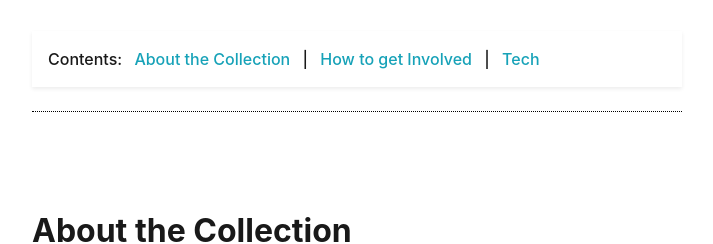
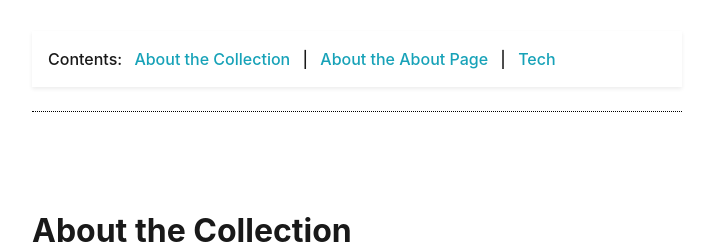
Before and after one commit to Starkad2/Wocim-GH2, a Jekyll site: the page built from pages/about.md, in a window 1280 px wide. Shown: the part 461-705 px from the top of the page, without its empty margins (283-996 px from the left). Built offline with Jekyll 4.4.1, drawn with Linux system fonts in a browser that asks for light colours.

Commit message:
Update about.md

```diff
--- a/pages/about.md
+++ b/pages/about.md
@@ -10,7 +10,7 @@
 
 {% include feature/jumbotron.html objectid="https://i.pinimg.com/originals/cb/78/5d/cb785dde2b1c7ff2e910df160476d3a5.jpg" %}
 
-{% include feature/nav-menu.html sections="About the Collection;How to get Involved" %}
+{% include feature/nav-menu.html sections="About the Collection;About the About Page" %}
 
 ## About the Collection
 
```
